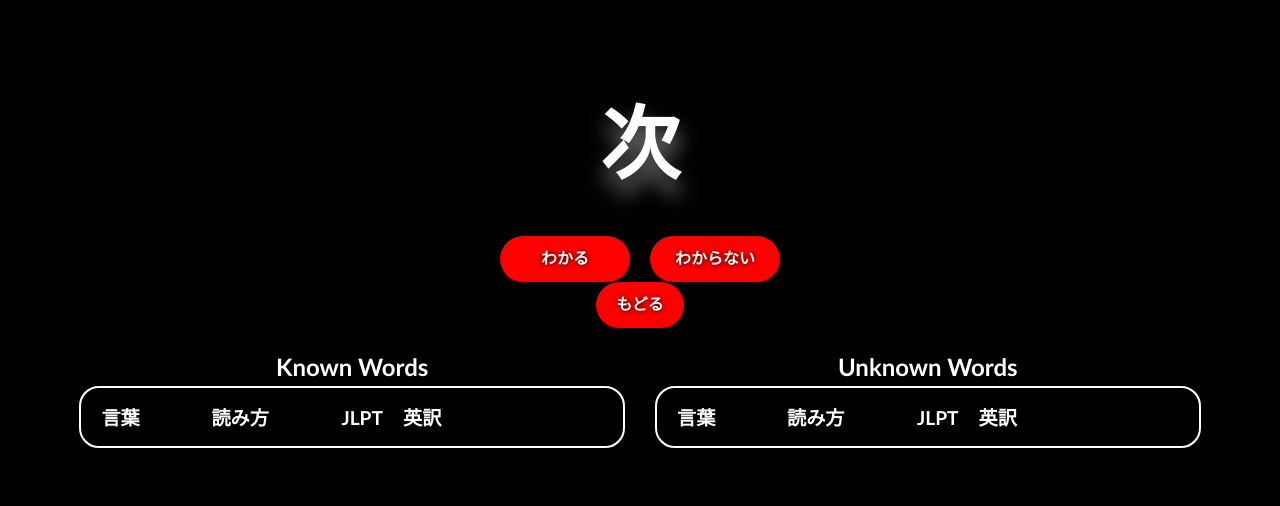
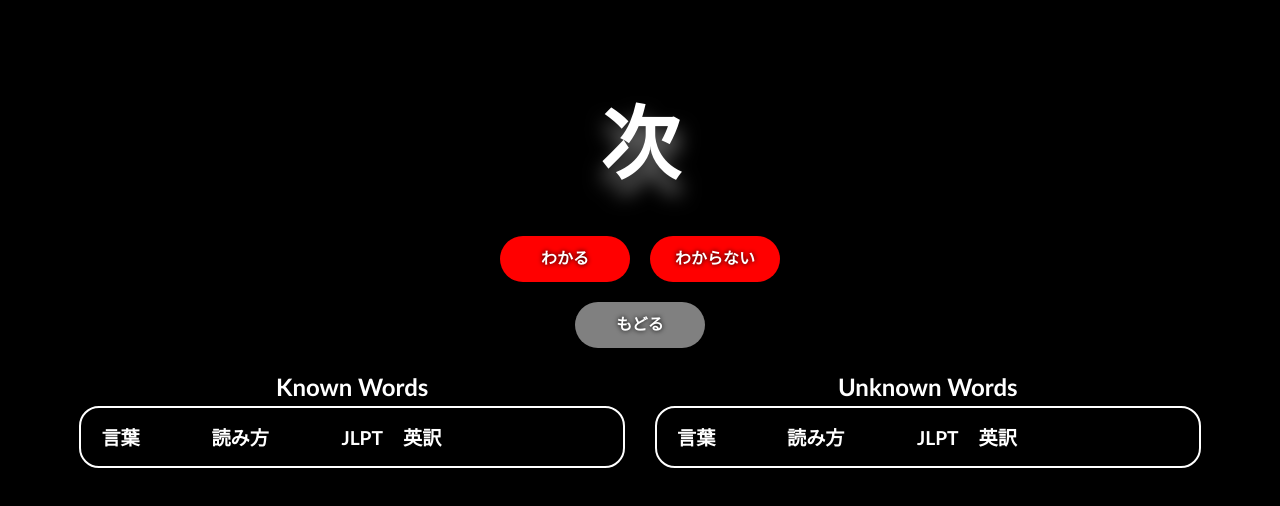
Before and after one commit to EricZhao9482/Goiryoku, a React (Vite) app: page / in a window 1280 px wide. Both pictures are taken after a click on the element "Begin". Shown: the top 506 px of the page. Built offline with nearby package versions, Linux system fonts and the light colour scheme.

Commit message:
more button styling

```diff
--- a/src/components/BackButton.jsx
+++ b/src/components/BackButton.jsx
@@ -3,8 +3,8 @@
 function BackButton( {onHomeScreen, onClickFunc} ) {
 
     return (
-        <div className="center">
-            <button className={`center btn-secondary ${onHomeScreen ? "hide" : "fade-in-from-bottom"}`} onClick={onClickFunc}>もどる</button>
+        <div className="center back-btn-container">
+            <button className={`btn-tertiary ${onHomeScreen ? "hide" : "fade-in-from-bottom"}`} onClick={onClickFunc}>もどる</button>
         </div>
     )
 }
--- a/src/css/styling.css
+++ b/src/css/styling.css
@@ -204,6 +204,45 @@ td {
     background-color: white;
   }
 
+  .back-btn-container {
+    margin-top: 20px;
+  }
+
+  .btn-tertiary {
+    font-size: 100%;
+    line-height: 1em;
+    font-weight: bold;
+    white-space: nowrap;
+
+    /* box stats */
+    /* margin-top: 30px; */
+    width: 130px;
+    margin: 0px 10px;
+    border: 0px solid white;
+    border-radius: 100px; /* rounds out edges */
+    padding: 15px 20px;
+
+    color:white;
+    text-shadow: 0 0 5px black ;
+    /* pointer-events: none; */
+    user-select: none;
+
+    /* background-image: linear-gradient(to right, var(--color-white) 0%, var(--color-white) 50%, var(--color-primary) 50%, var(--color-primary) 100%);
+    color: var(--color-white); */
+    background-color:gray;
+    transition: all .2s;
+  }
+
+  .btn-tertiary:hover {
+    transform: scale(1.1);
+  }
+
+  .btn-tertiary:active {
+    transition: all 0.1s;
+    transform: scale(1.0);
+    background-color: white;
+  }
+
 .difficulty-select {
     margin-top: 60px;
 }
```
